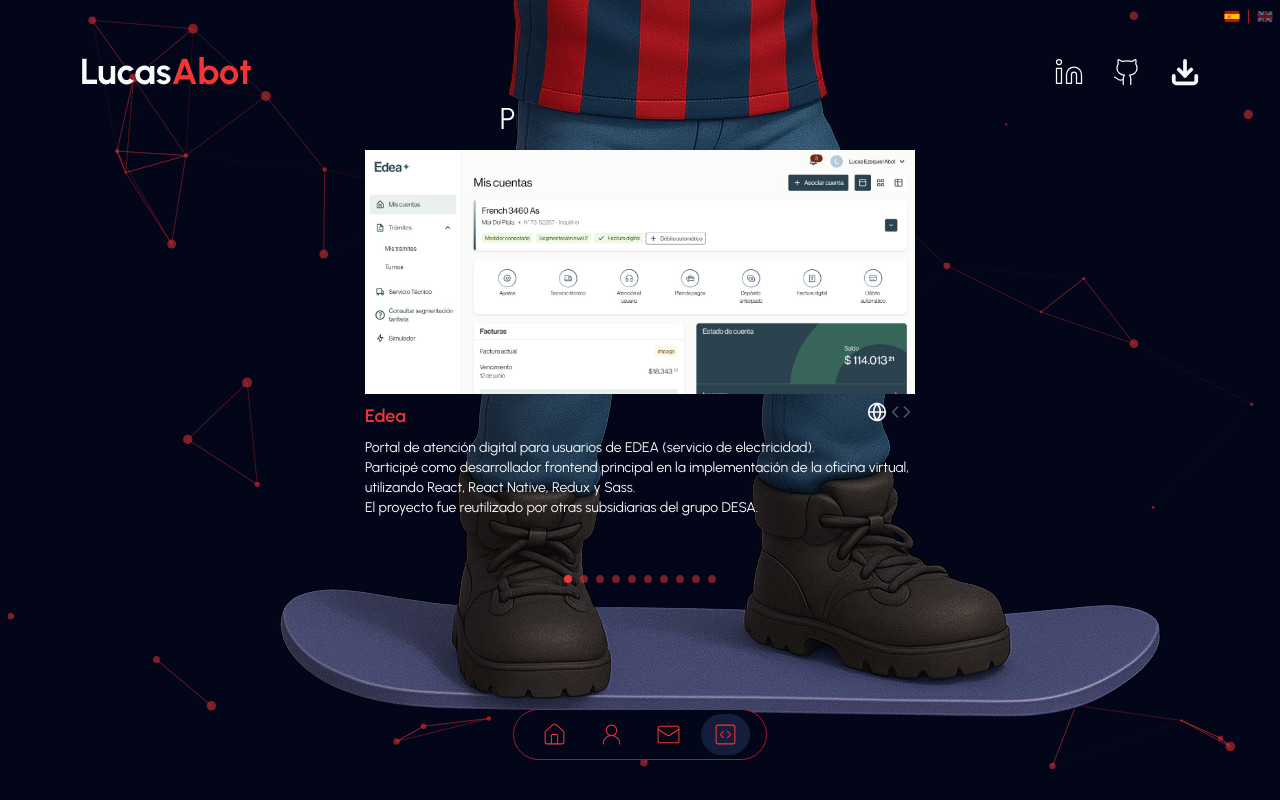
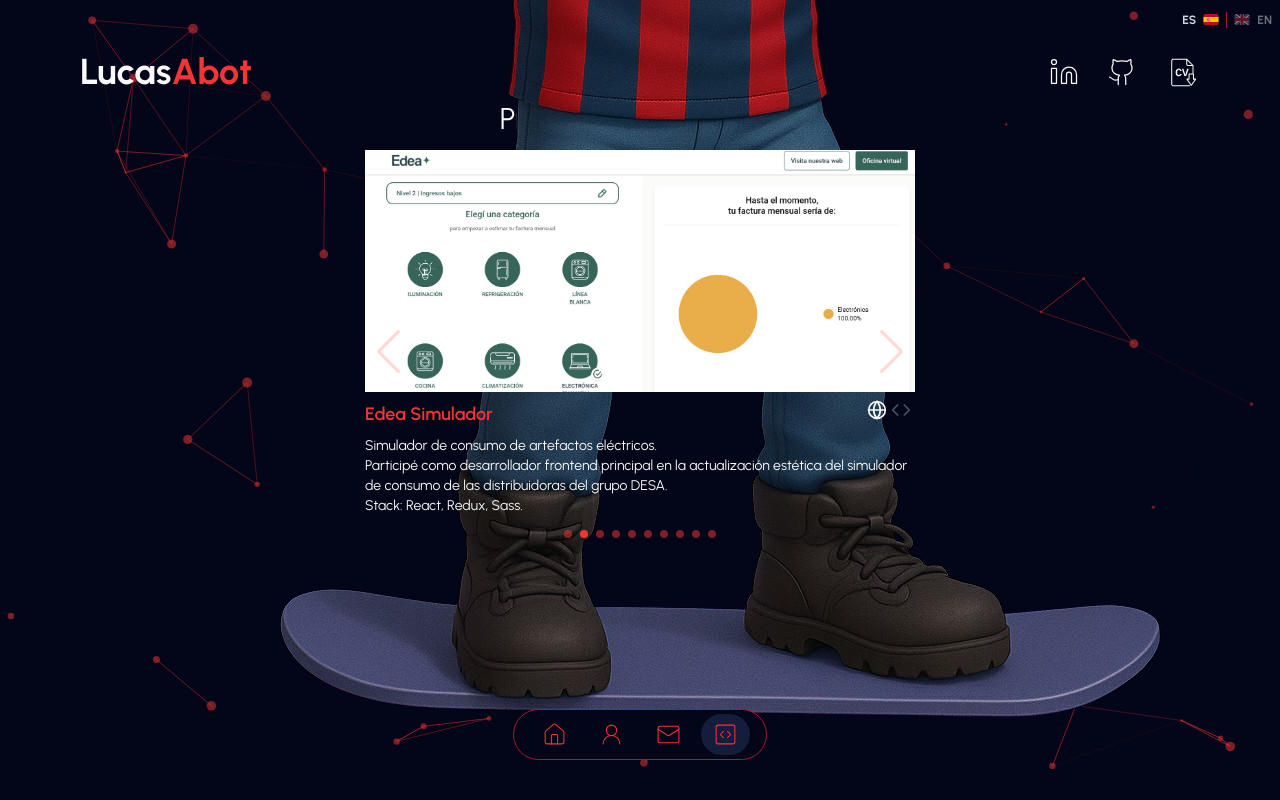
Before and after one commit to AbotLucas/portfolio, a Next.js app: page /projects in a window 1280 px wide. Built offline with nearby package versions, Linux system fonts and the light colour scheme.

Commit message:
fix: UX recommendations

```diff
--- a/app/(routes)/projects/page.tsx
+++ b/app/(routes)/projects/page.tsx
@@ -1,6 +1,6 @@
 "use client";
 
-import { Pagination } from "swiper/modules";
+import { Autoplay, Pagination, Navigation } from "swiper/modules";
 
 import { Swiper, SwiperSlide } from "swiper/react";
 import { Code, Globe } from "lucide-react";
@@ -33,12 +33,17 @@
           <div className="flex items-center justify-center mt-3">
             <div>
               <Swiper
-                autoplay
+                autoplay={{
+                  delay: 5000,
+                  disableOnInteraction: true,
+                }}
                 breakpoints={{ 380: { slidesPerView: 1, spaceBetween: 15 } }}
                 freeMode={true}
                 pagination={{ clickable: true }}
-                modules={[Pagination]}
-                className="h-[370px] md:h-[450px] w-[320px] md:w-[550px]"
+                modules={[Autoplay, Pagination, Navigation]}
+                className="h-[370px] md:h-[405px] w-[320px] md:w-[550px]"
+                navigation={true}
+                loop={true}
               >
                 {dataProjects(t).map(
                   ({ id, title, description, image, urlDemo, urlGithub }) => (
--- a/app/globals.css
+++ b/app/globals.css
@@ -53,3 +53,21 @@
   background: var(--color-secondary);
   opacity: 1;
 }
+
+.swiper .swiper-button-next {
+  color: var(--color-secondary);
+  opacity: 0.2;
+}
+
+.swiper .swiper-button-next:hover {
+  opacity: 1;
+}
+
+.swiper .swiper-button-prev {
+  color: var(--color-secondary);
+  opacity: 0.2;
+}
+
+.swiper .swiper-button-prev:hover {
+  opacity: 1;
+}
--- a/components/contact-form.tsx
+++ b/components/contact-form.tsx
@@ -45,7 +45,7 @@
     <form ref={form} onSubmit={sendEmail} id="contact_form">
       <div
         className="relative flex flex-col border border-primary
-                bg-tertiary p-6 sm:p-10 rounded-xl w-full max-w-lg mx-auto mt-2 md:mt-0"
+                bg-tertiary p-6 sm:p-10 rounded-xl w-full max-w-lg mx-auto mt-2 md:mt-0 md:min-w-[500px]"
       >
         <label htmlFor="name" className="relative w-full mb-6">
           <input
--- a/components/header.tsx
+++ b/components/header.tsx
@@ -27,12 +27,13 @@
             </h1>
           </Link>
           <div className="flex items-center justify-center gap-7">
-            {socialNetworks(language).map(({ Logo, src, id, props }) => (
+            {socialNetworks(language).map(({ Logo, src, id, props, title }) => (
               <Link
                 href={src}
                 key={id}
                 target="_blank"
                 className="transition-all duration-300 hover:text-secondary"
+                title={title}
                 {...props}
               >
                 <Logo />
--- a/components/languageSwitch.tsx
+++ b/components/languageSwitch.tsx
@@ -4,7 +4,7 @@
 import EspFlag from "@/icons/esFlag.svg";
 
 const LanguageSwitch = () => {
-  const { language, setLanguage } = useLanguage();
+  const { language, setLanguage, t } = useLanguage();
 
   const toggleLang = () => {
     setLanguage(language === "es" ? "en" : "es");
@@ -14,15 +14,27 @@
     <button
       onClick={toggleLang}
       className="flex items-center bg-tertiary rounded-l-3xl
-                py-1 fixed text-primary right-0 top-0 pl-1
-                rounded-r-none border-r-0 cursor-pointer"
+                py-1 fixed text-gray-300 right-2 top-2 pl-1
+                rounded-r-none border-r-0 cursor-pointer
+                font-bold text-xs"
     >
-      <span className={language === "es" ? "opacity-100" : "opacity-50"}>
+      <span
+        className={`border-r-1 border-primary flex flex-row ${
+          language === "es" ? "opacity-100" : "opacity-50"
+        }`}
+        title={`${t("switchTo") + t("spanish")}`}
+      >
+        ES
         <EspFlag />
       </span>
-      |
-      <span className={language === "en" ? "opacity-100" : "opacity-50"}>
+      <span
+        className={`flex flex-row ${
+          language === "en" ? "opacity-100" : "opacity-50"
+        }`}
+        title={`${t("switchTo") + t("english")}`}
+      >
         <EngFlag />
+        EN
       </span>
     </button>
   );
--- a/components/navbar.tsx
+++ b/components/navbar.tsx
@@ -16,14 +16,21 @@
       <nav>
         <div className="flex items-center justify-center gap-2 px-4 py-1 rounded-full bg-tertiary background-blur-sm border-1 border-primary">
           {itemsNavbar.map((item) => (
-            <div
+            <Link
+              title={item.title}
+              role="navigation"
+              aria-label={item.title}
               key={item.id}
-              className={`px-3 py-2 transition duration-150 rounded-full cursor-pointer hover:bg-quaternary/50 ${
-                router == item.link && "bg-quaternary/50"
-              }`}
+              href={item.link}
             >
-              <Link href={item.link}>{item.icon}</Link>
-            </div>
+              <div
+                className={`px-3 py-2 transition duration-150 rounded-full cursor-pointer hover:bg-quaternary/50 ${
+                  router == item.link && "bg-quaternary/50"
+                }`}
+              >
+                {item.icon}
+              </div>
+            </Link>
           ))}
         </div>
       </nav>
--- a/data.tsx
+++ b/data.tsx
@@ -10,18 +10,21 @@
   {
     id: 1,
     Logo: Linkedin,
+    title: "Linkedin",
     src: "https://www.linkedin.com/in/abotlucas/",
     props: {},
   },
   {
     id: 2,
     Logo: Github,
+    title: "Github",
     src: "https://github.com/AbotLucas",
     props: {},
   },
   {
     id: 3,
     Logo: Download,
+    title: "Download CV",
     src: `/docs/AbotLucas${language == "es" ? "" : "Eng"}.pdf`,
     props: { download: true },
   },
@@ -36,7 +39,7 @@
   },
   {
     id: 2,
-    title: "User",
+    title: "About Me",
     icon: (
       <UserRound size={25} color="var(--color-secondary)" strokeWidth={1} />
     ),
@@ -44,13 +47,13 @@
   },
   {
     id: 3,
-    title: "Phone",
+    title: "Contact",
     icon: <Mail size={25} color="var(--color-secondary)" strokeWidth={1} />,
     link: "/contact",
   },
   {
     id: 4,
-    title: "Target",
+    title: "Projects",
     icon: (
       <CodeSquare size={25} color="var(--color-secondary)" strokeWidth={1} />
     ),
--- a/i18n/translations.ts
+++ b/i18n/translations.ts
@@ -7,15 +7,11 @@
     contactMe: "Contactame",
     defaultErrorMsg: "No se pudo enviar. Hubo un error desconocido.",
     email: "Email",
+    english: "Ingles",
     frontend: "Frontend",
     introduction:
       "Creo interfaces modernas donde el diseño y el código se alinean para lograr experiencias visuales impactantes y accesibles.",
-    message: "Mensaje",
-    name: "Nombre",
-    projects1: "Proyectos",
-    projects2: "Realizados",
-    viewProjects: "Ver proyectos",
-    send: "Enviar",
+
     job1Title: "Desarrollador Frontend",
     job1Subtitle: "Widergy",
     job1Description: `Responsable del frontend en el desarrollo de la oficina virtual de EDEA, reutilizada luego por otras distribuidoras del grupo DESA.
@@ -31,6 +27,8 @@
     job3Description: `Formación en Go, React, AWS y metodologías ágiles. Desarrollé una API conectada a un clon de Twitter.
                       Luego migré el sitio institucional de Gatsby a Next.js como parte del equipo de frontend.`,
     job3Date: "Dic 2020",
+    message: "Mensaje",
+    name: "Nombre",
     project1Title: `Edea`,
     project1Description: `Portal de atención digital para usuarios de EDEA (servicio de electricidad). <br />
                       Participé como desarrollador frontend principal en la implementación de la oficina virtual, utilizando React, React Native, Redux y Sass. <br />
@@ -68,6 +66,12 @@
     project10Title: "Página Institucional",
     project10Description: `Sitio institucional inspirado en el podcast Ruzzarin Bros. <br />
                        Stack: JavaScript, HTML, CSS, Bootstrap.`,
+    projects1: "Proyectos",
+    projects2: "Realizados",
+    send: "Enviar",
+    spanish: "Español",
+    switchTo: "Cambiar a ",
+    viewProjects: "Ver proyectos",
   },
   en: {
     aboutme1: "All my",
@@ -77,15 +81,10 @@
     contactMe: "Contact me",
     defaultErrorMsg: "Could not be sent. There was an unknown error.",
     email: "Email",
+    english: "English",
     frontend: "Frontend",
     introduction:
       "I create modern interfaces where design and code align to achieve stunning and accessible visual experiences.",
-    message: "Message",
-    name: "Name",
-    projects1: "Proyects",
-    projects2: "Completed",
-    viewProjects: "View projects",
-    send: "Send",
     job1Title: "Frontend Developer",
     job1Subtitle: "Widergy",
     job1Description: `Led the frontend development of EDEA's virtual office platform,
@@ -105,6 +104,8 @@
                   connected to a Twitter clone frontend. Later migrated the company’s website
                   from Gatsby to Next.js as part of the frontend team.`,
     job3Date: "Dec 2020",
+    message: "Message",
+    name: "Name",
     project1Title: `Edea`,
     project1Description: `Digital service portal for EDEA electricity customers. <br />
                       I served as the main frontend developer, implementing the virtual office using React, React Native, Redux, and Sass. <br />
@@ -142,6 +143,12 @@
     project10Title: "Institutional Page",
     project10Description: `Landing page inspired by the Ruzzarin Bros podcast. <br />
                        Stack: JavaScript, HTML, CSS, Bootstrap.`,
+    projects1: "Proyects",
+    projects2: "Completed",
+    send: "Send",
+    spanish: "Spanish",
+    switchTo: "Switch to ",
+    viewProjects: "View projects",
   },
 } as const;
 
```
Also changed, not shown: icons/download.svg.
